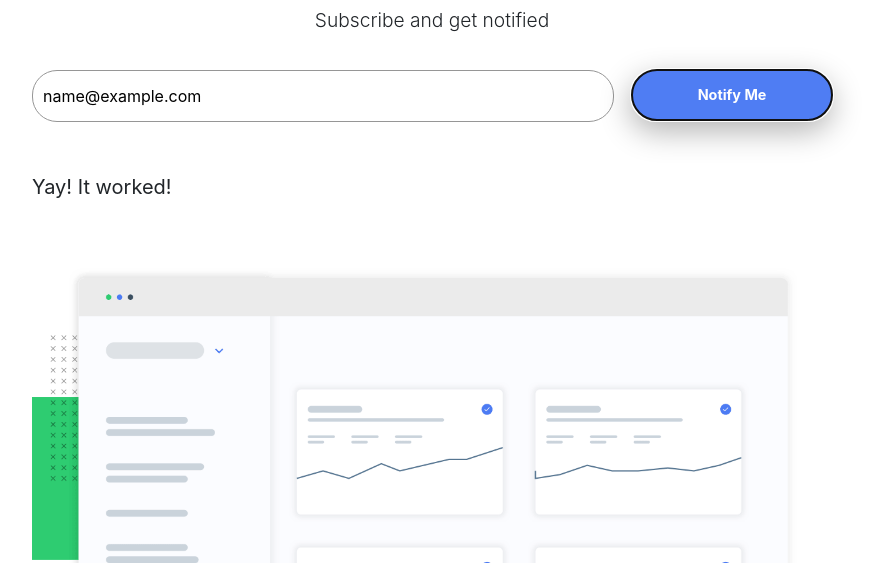
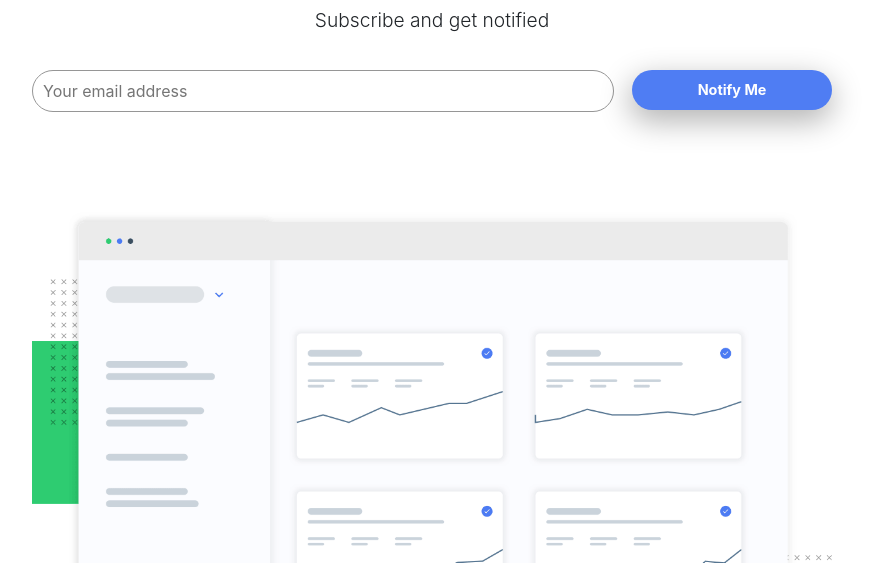
Before and after one commit to rfingerhut93/ping-coming-soon-page-master, a plain HTML site: page index.html in a window 1280 px wide. Both pictures are taken after typing "name@example.com" into the empty fields and a click on the button "Notify Me". Shown: the part 237-800 px from the top of the page, without its empty margins (208-1082 px from the left). Drawn offline with nearby package versions, Linux system fonts and the light colour scheme.

Commit message:
Add error message styles

```diff
--- a/app.js
+++ b/app.js
@@ -1,4 +1,3 @@
-
 document.getElementById("emailForm").addEventListener("submit", function(event) {
     event.preventDefault(); // Prevent form submission
     checkEmail();
@@ -6,17 +5,20 @@ document.getElementById("emailForm").addEventListener("submit", function(event)
 
 function checkEmail(){
     const errorMsgContainer = document.getElementById('errorMessageContainer');
+    const emailInput = document.getElementById('email');
     const message = document.createElement('p');
     clearErrorMessage(); // Clear any existing error message
 
-    if(isValidEmail()){
-        message.textContent = "Yay! It worked!";
+    if(!isValidEmail()){
+        emailInput.classList.add('error');
+        message.textContent = "Please provide a valid email address."
+        errorMsgContainer.appendChild(message);
+    } else{
+        emailInput.classList.remove('error');
+        message.textContent = ""
+        alert("Submitted successfully!");
     }
-    else {
-        message.textContent = "Not a valid email address."
-    }
-    errorMsgContainer.appendChild(message);
-
+    emailInput.value="";
 }
 
 function isValidEmail(){
--- a/scss/main.scss
+++ b/scss/main.scss
@@ -50,11 +50,12 @@ html{
                 display: flex;
                 flex-direction: column;
                 max-width: 100%;
+                margin-bottom: 2vh;
 
-                input {
+                #email {
                     border: 1px solid $neutral-color-gray;
                     border-radius: 25px;
-                    height: 50px;
+                    height: 5vh;
                     margin-top: 10px;
                     padding: 0 10px;
                     font-size: 1rem;
@@ -66,10 +67,11 @@ html{
 
                 button {
                     border-radius: 25px;
-                    height:50px;
+                    height:5vh;
                     margin-top: 10px;
                     background-color: $primary-color-blue;
                     border: none;
+                    outline: none;
                     color: white;
                     font-weight: weight(bold);
                     font-size: 0.9rem;
@@ -78,6 +80,18 @@ html{
                     -moz-box-shadow: -1px 10px 30px 2px rgba(0,0,0,0.29);
                 }
 
+            }
+
+            input.error{
+                border: 2px solid rgba(255, 0, 0, 0.568) !important;
+            }
+
+            #errorMessageContainer{
+                p {
+                    color: red;
+                    font-style: italic;
+                    font-size: 1rem;
+                }
             }
 
             #img-container{
@@ -157,10 +171,13 @@ html{
 
                     input{
                         flex-basis: 70%;
+                        height:5vh;
+                        margin: 0;
                     }
 
                     button{
                         flex-basis: 25%;
+                        height: 5vh;
 
                         &:hover{
                             background-color: $secondary-color-red;
```
Also changed, not shown: index.html (+0 -1 lines), dist/css/main.css, 1 other file.
